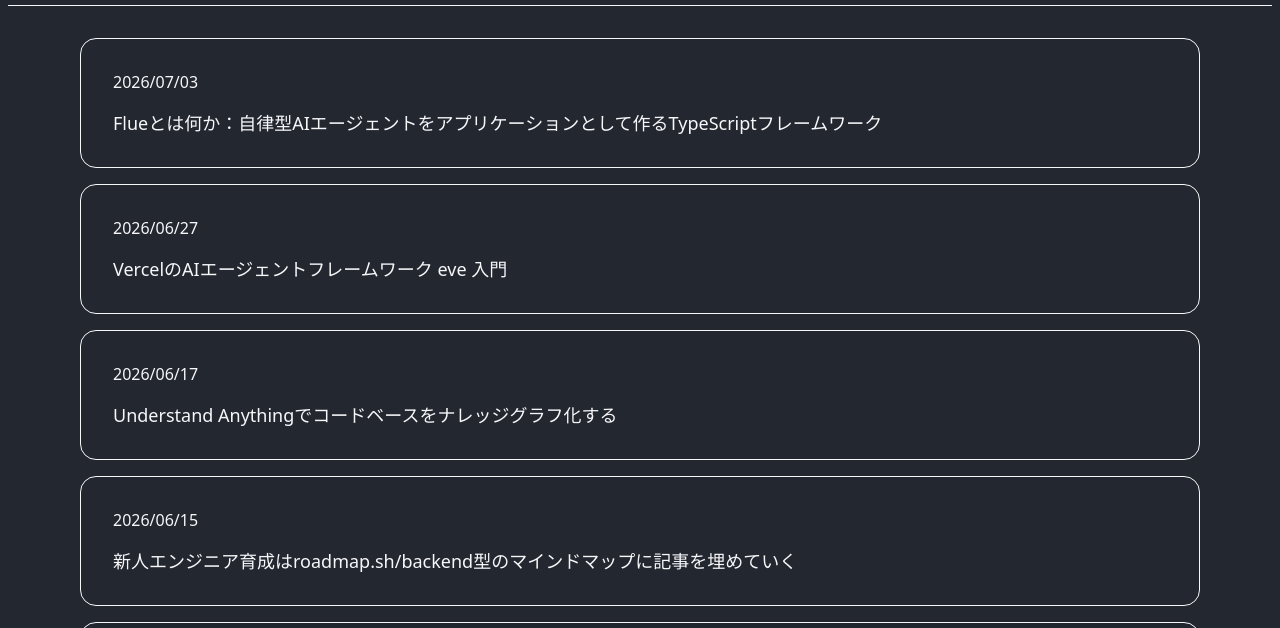
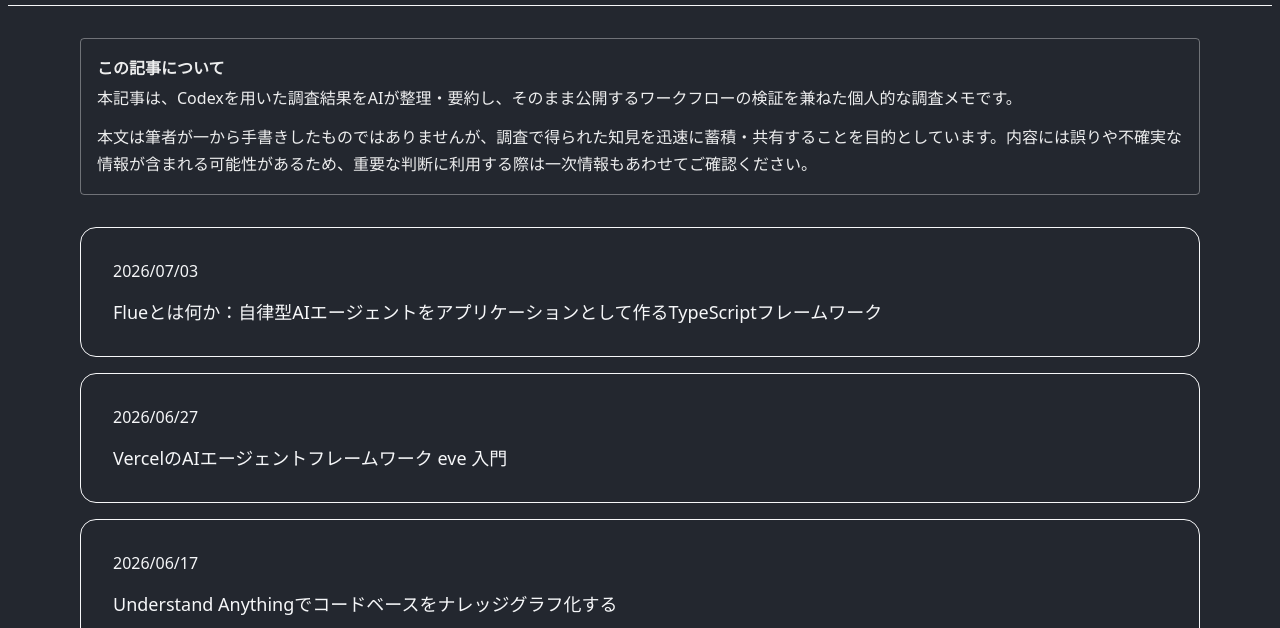
Before and after one commit to taiseimiyaji/astro-blog, an Astro site: page /note in a window 1280 px wide. Shown: the part 172-800 px from the top of the page. Built offline with nearby package versions, Linux system fonts and the light colour scheme; Astro itself is replaced by a stand-in of ours; some packages are replaced by stand-ins of ours.

Commit message:
Add disclaimer to AI-generated notes

```diff
--- /dev/null
+++ b/src/components/NoteDisclaimer.astro
@@ -0,0 +1,33 @@
+<aside class="note-disclaimer" aria-label="この記事について">
+	<strong>この記事について</strong>
+	<p>
+		本記事は、Codexを用いた調査結果をAIが整理・要約し、そのまま公開するワークフローの検証を兼ねた個人的な調査メモです。
+	</p>
+	<p>
+		本文は筆者が一から手書きしたものではありませんが、調査で得られた知見を迅速に蓄積・共有することを目的としています。内容には誤りや不確実な情報が含まれる可能性があるため、重要な判断に利用する際は一次情報もあわせてご確認ください。
+	</p>
+</aside>
+
+<style>
+	.note-disclaimer {
+		border: 1px solid rgba(255, 255, 255, 0.35);
+		border-radius: 0.25rem;
+		color: rgba(255, 255, 255, 0.92);
+		margin: 0 0 2rem;
+		padding: 1rem;
+	}
+
+	.note-disclaimer strong {
+		display: block;
+		margin-bottom: 0.35rem;
+	}
+
+	.note-disclaimer p {
+		line-height: 1.7;
+		margin: 0 0 0.75rem;
+	}
+
+	.note-disclaimer p:last-child {
+		margin-bottom: 0;
+	}
+</style>
--- a/src/pages/note/[year]/[month]/[article].html.astro
+++ b/src/pages/note/[year]/[month]/[article].html.astro
@@ -1,6 +1,7 @@
 ---
 import Header from "../../../../components/Header/Header";
 import Footer from "../../../../components/Footer/Footer";
+import NoteDisclaimer from "../../../../components/NoteDisclaimer.astro";
 import { getNoteEntries } from "../../../../utils/note";
 import "../../../../styles/index.scss";
 import "../../../../styles/slug.scss";
@@ -39,6 +40,7 @@
 						{note.tags.map((tag) => <span>{tag}</span>)}
 					</div>
 				)}
+				<NoteDisclaimer />
 				<article class="note-post post" set:html={note.body} />
 			</div>
 			<Footer />
--- a/src/pages/note/index.astro
+++ b/src/pages/note/index.astro
@@ -1,6 +1,7 @@
 ---
 import Header from "../../components/Header/Header";
 import Footer from "../../components/Footer/Footer";
+import NoteDisclaimer from "../../components/NoteDisclaimer.astro";
 import { getNoteEntries } from "../../utils/note";
 import "../../styles/index.scss";
 
@@ -17,6 +18,7 @@
 		<main>
 			<Header />
 			<div class="content">
+				<NoteDisclaimer />
 				<div class="card-list">
 					{notes.map((note) => (
 						<a href={note.href}>
```
